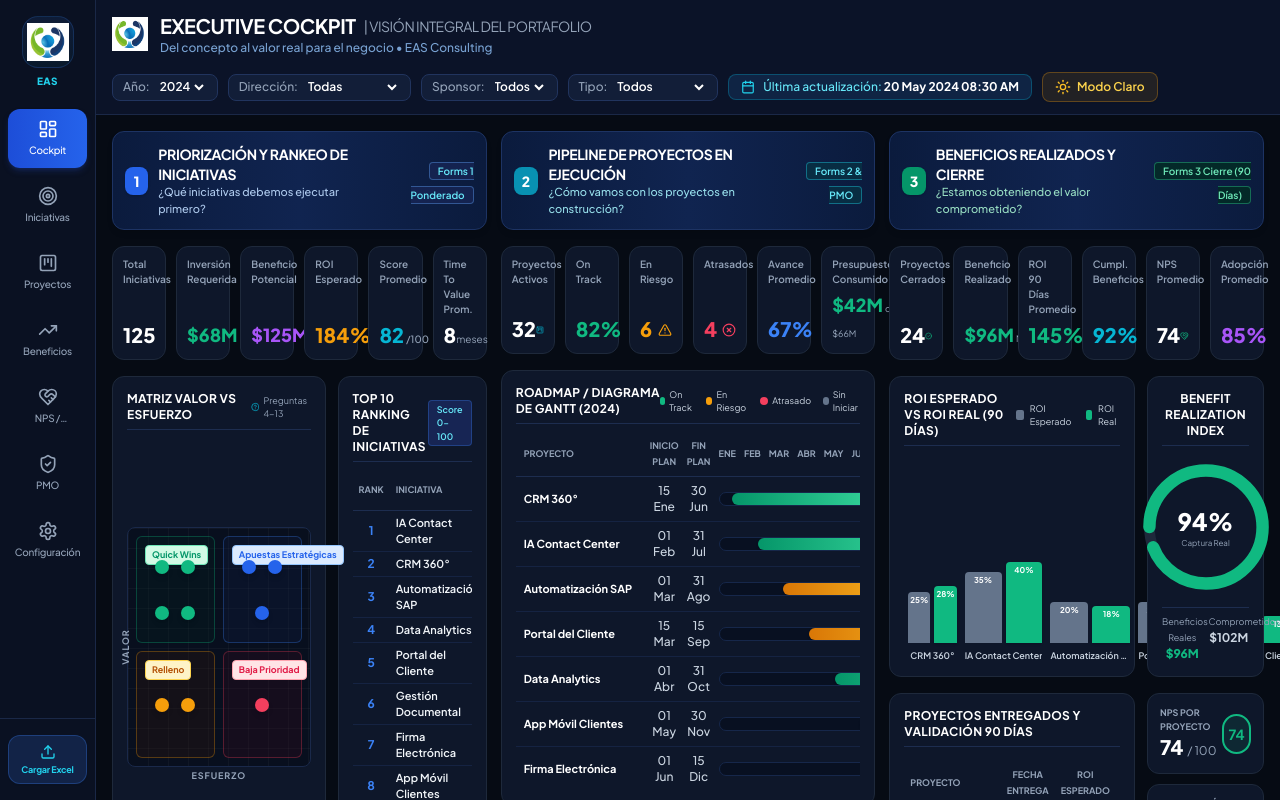
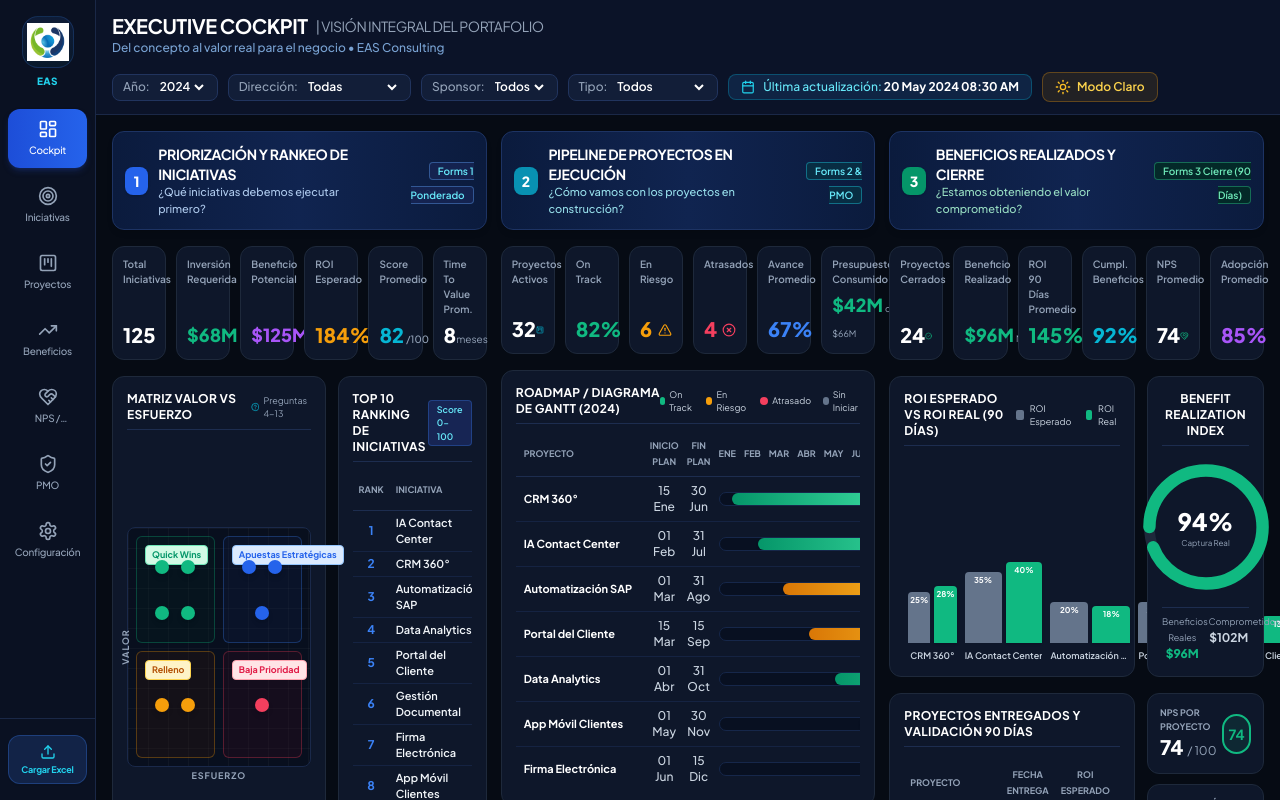
Before and after one commit to eaguilarh/dashboard-estrategia-eas, a React (Vite) app: page / in a window 1280 px wide. Built offline with nearby package versions, Linux system fonts and the light colour scheme.

Commit message:
Remove logo from top header title section

```diff
--- a/src/components/layout/Header.tsx
+++ b/src/components/layout/Header.tsx
@@ -1,7 +1,6 @@
 import React from 'react';
 import { FilterState } from '../../types/dashboard';
 import { Filter, Calendar, Sun, Moon } from 'lucide-react';
-import { EasLogo } from '../common/EasLogo';
 
 interface HeaderProps {
   filters: FilterState;
@@ -30,7 +29,6 @@ export const Header: React.FC<HeaderProps> = ({
     >
       {/* Title & Brand Header */}
       <div className="flex items-center space-x-3">
-        <EasLogo size={36} />
         <div>
           <h1
             className={`text-lg lg:text-xl font-bold tracking-tight flex items-center gap-2 ${
```
